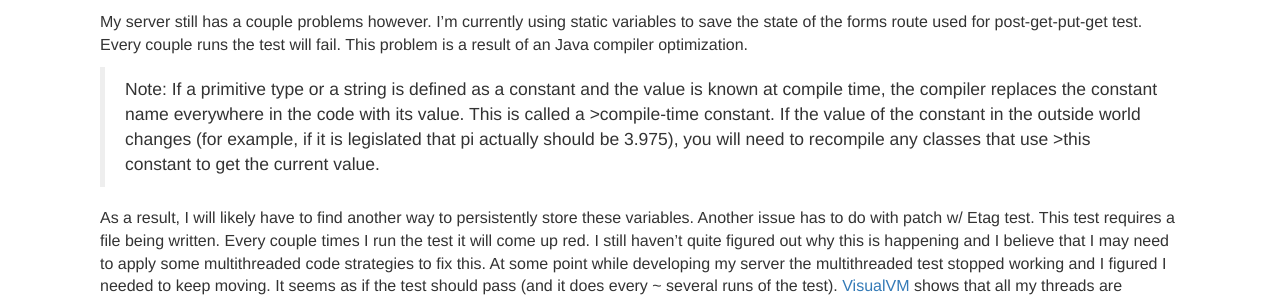
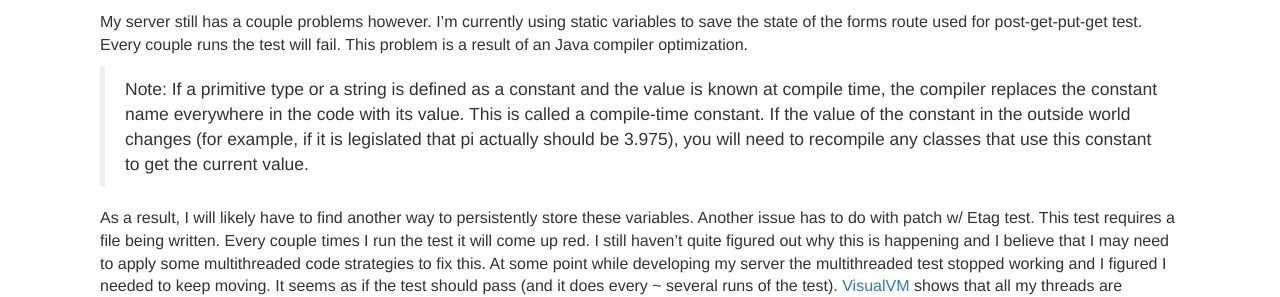
Before and after one commit to aspalding/aspalding.github.io, a Jekyll site: the page built from _posts/2014-08-08-update.markdown, in a window 1280 px wide. Shown: the part 254-551 px from the top of the page. Built offline with Jekyll 4.4.1, drawn with Linux system fonts in a browser that asks for light colours; nearby versions of some CDN libraries; Markdown is read by kramdown in place of the engine named in the settings.

```diff
--- a/_posts/2014-08-08-update.markdown
+++ b/_posts/2014-08-08-update.markdown
@@ -8,7 +8,7 @@ This past week I was able to get all the `cob_spec` Response suite tests to pass
 
 My server still has a couple problems however. I'm currently using static variables to save the state of the forms route used for post-get-put-get test. Every couple runs the test will fail. This problem is a result of an Java compiler optimization.
 
->Note: If a primitive type or a string is defined as a constant and the value is known at compile time, the compiler replaces the constant name everywhere in the code with its value. This is called a >compile-time constant. If the value of the constant in the outside world changes (for example, if it is legislated that pi actually should be 3.975), you will need to recompile any classes that use >this constant to get the current value.
+>Note: If a primitive type or a string is defined as a constant and the value is known at compile time, the compiler replaces the constant name everywhere in the code with its value. This is called a compile-time constant. If the value of the constant in the outside world changes (for example, if it is legislated that pi actually should be 3.975), you will need to recompile any classes that use this constant to get the current value.
 
 As a result, I will likely have to find another way to persistently store these variables. Another issue has to do with patch w/ Etag test. This test requires a file being written. Every couple times I run the test it will come up red. I still haven't quite figured out why this is happening and I believe that I may need to apply some multithreaded code strategies to fix this. At some point while developing my server the multithreaded test stopped working and I figured I needed to keep moving. It seems as if the test should pass (and it does every ~ several runs of the test). [VisualVM][VVM] shows that all my threads are ramping up and seem to be behaving correctly. The test simply claims that all the responses need to result in a 200 OK. I attempted to trace the issue but it seems as if all the requests are responding with 200 OK.
 
```
